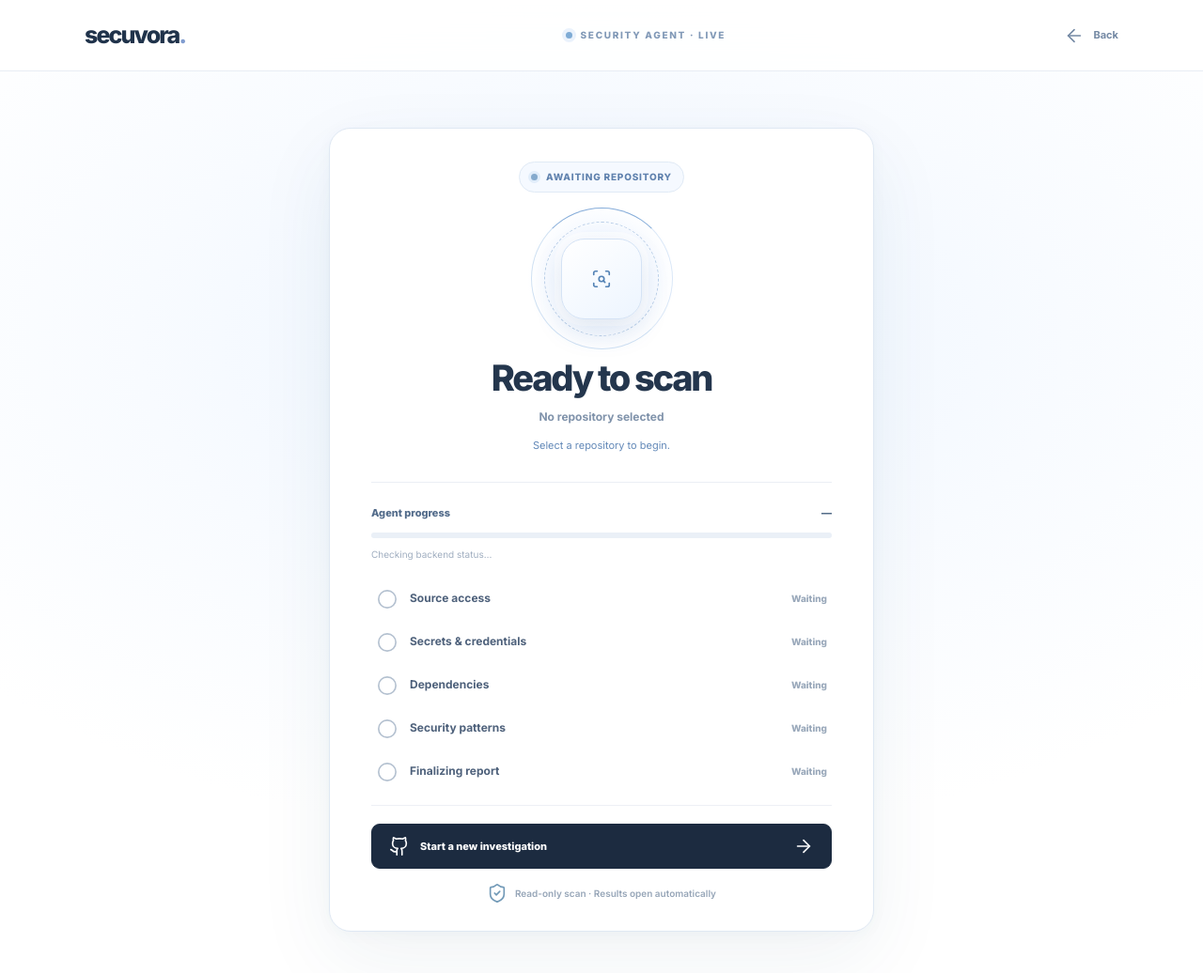
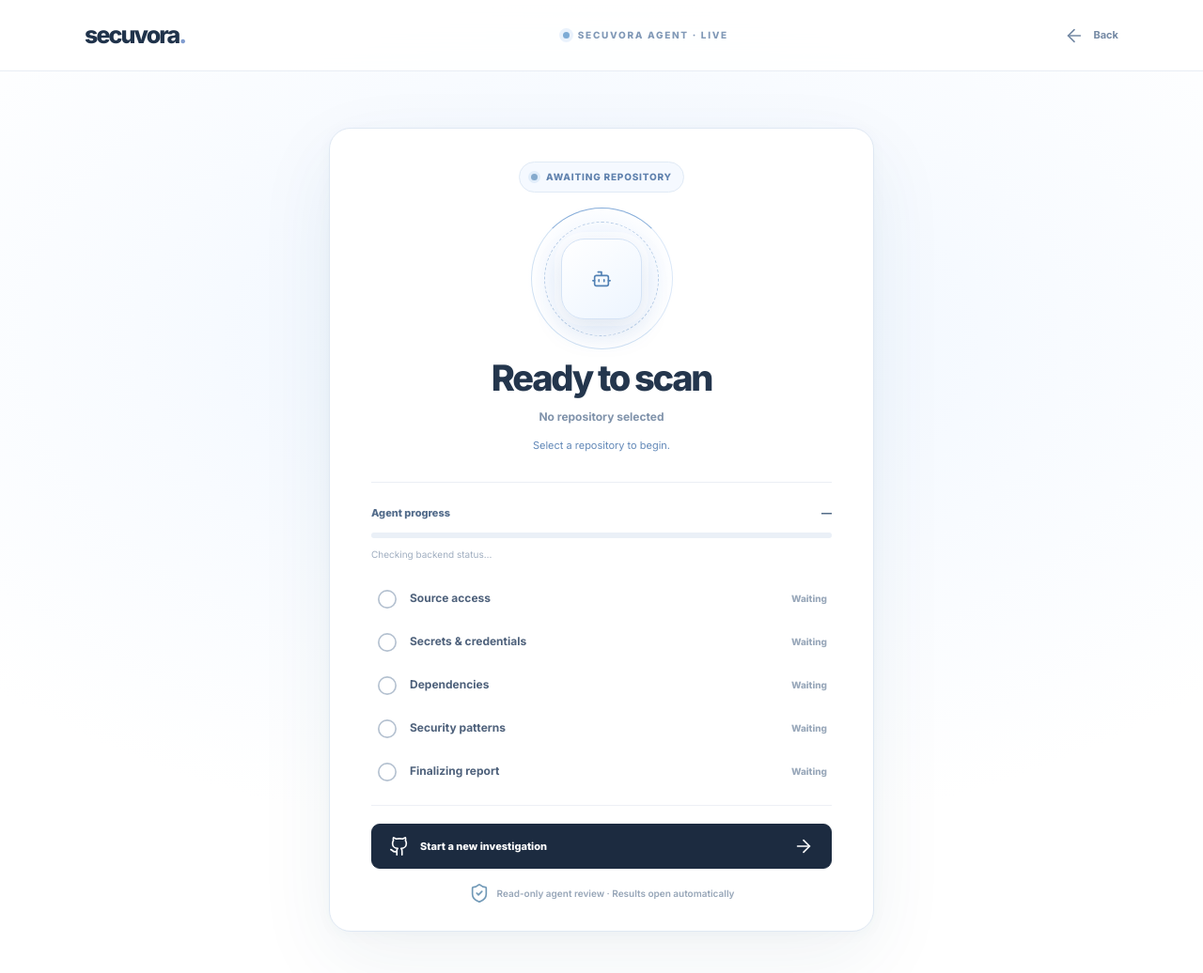
Before and after one commit to helloskyorigin/Safe-sure, a Next.js app: page /assess/scanning in a window 1280 px wide. Shown: the top 1036 px of the page at 94% size. Built offline with nearby package versions, Linux system fonts and the light colour scheme.

Commit message:
brand(agent): position Secuvora as an AI-agent vision with accurate beta capabilities

```diff
--- a/components/ScanningConsole.tsx
+++ b/components/ScanningConsole.tsx
@@ -6,7 +6,7 @@ import { useEffect, useMemo, useRef, useState } from "react";
 import { motion, useReducedMotion } from "motion/react";
 import {
   ArrowLeft, ArrowRight, CheckCircle2, Circle, CircleAlert,
-  FileCheck2, Github, LoaderCircle, RefreshCw, ScanSearch,
+  FileCheck2, Github, LoaderCircle, RefreshCw, Bot,
   ShieldCheck, Square,
 } from "lucide-react";
 import { isAssessmentReport } from "@/lib/report-contract";
@@ -288,7 +288,7 @@ export default function ScanningConsole() {
       <header className="scan-nav">
         <div className="scan-container scan-nav-inner">
           <Link href="/" className="brand" aria-label="Secuvora home">secuvora<span>.</span></Link>
-          <span className="scan-nav-center"><span/> SECURITY AGENT · LIVE</span>
+          <span className="scan-nav-center"><span/> SECUVORA AGENT · LIVE</span>
           <Link href="/assess" className="scan-nav-return"><ArrowLeft size={16}/> Back</Link>
         </div>
       </header>
@@ -305,7 +305,7 @@ export default function ScanningConsole() {
           <div className={"scan-orbit-scene" + (ongoing && !isFailure ? " is-active" : "")} aria-hidden="true">
             <div className="scan-orbit-ring scan-ring-outer"/>
             <div className="scan-orbit-ring scan-ring-inner"/>
-            <div className="scan-orbit-core"><ScanSearch size={44} strokeWidth={1.4}/></div>
+            <div className="scan-orbit-core"><Bot size={44} strokeWidth={1.4}/></div>
           </div>
 
           <div className="scan-visual-bottom">
@@ -371,7 +371,7 @@ export default function ScanningConsole() {
               <Link href="/assess" className="scan-primary-link"><Github size={17}/> Start a new investigation <ArrowRight size={17}/></Link>
             )}
             {actionError && <p role="alert" className="scan-action-error">{actionError}</p>}
-            <p className="scan-honesty"><ShieldCheck size={15}/> Read-only scan · Results open automatically</p>
+            <p className="scan-honesty"><ShieldCheck size={15}/> Read-only agent review · Results open automatically</p>
           </div>
         </motion.section>
       </main>
```
